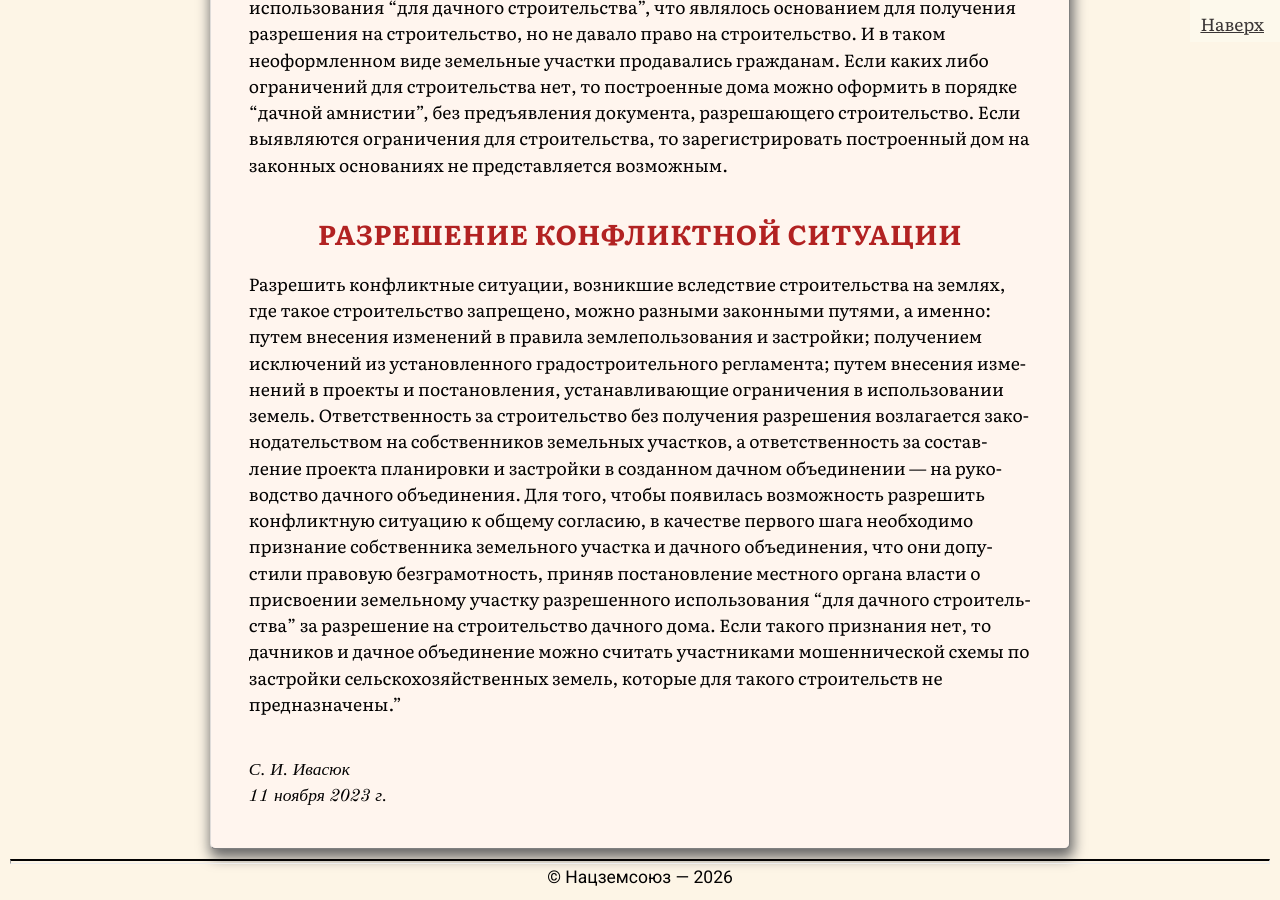
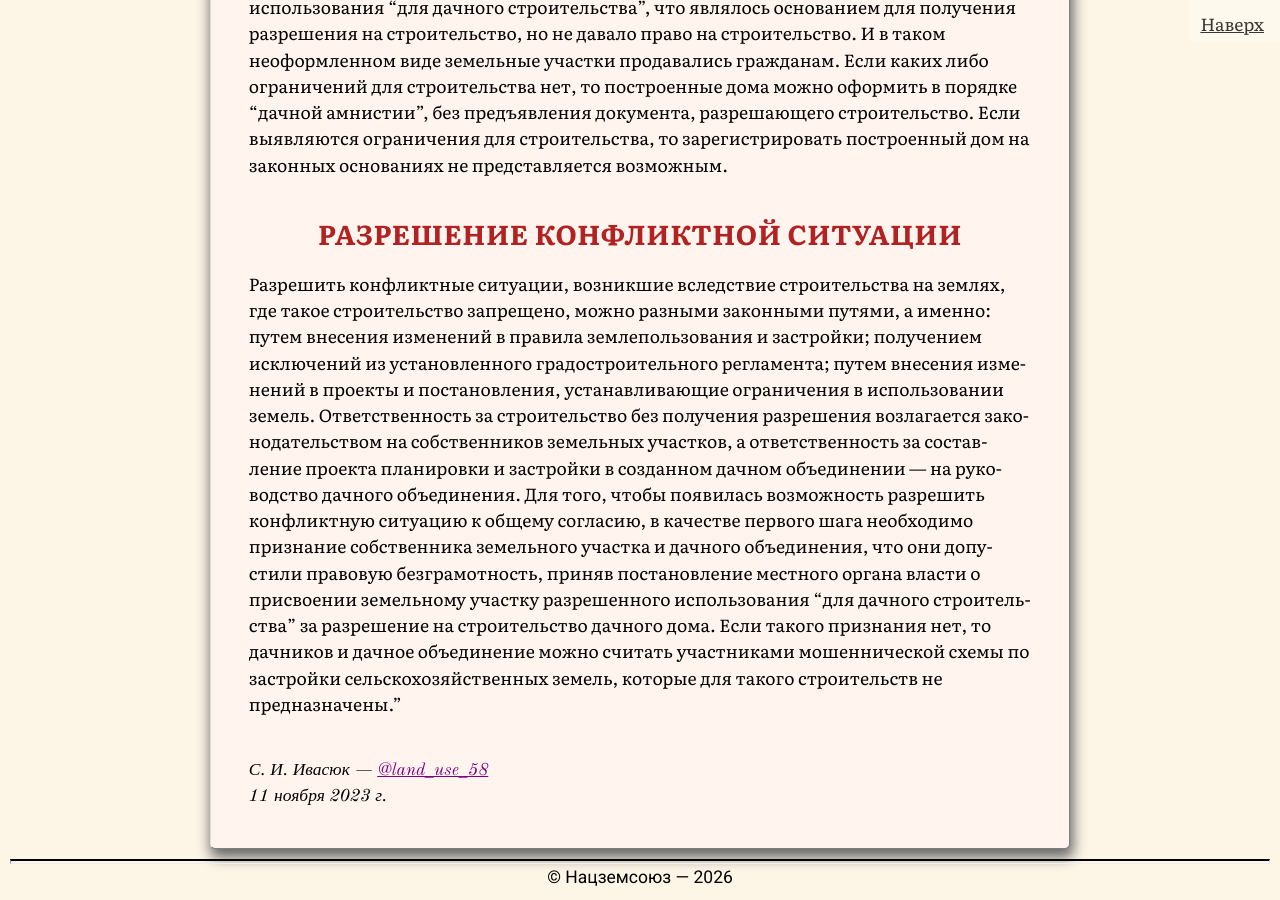
Before and after one commit to SergSi/land-use-art, a Jekyll site: the page built from _posts/2023-03-01-dachi.md, in a window 1280 px wide and 900 px high, scrolled down 2619 px. Built offline with Jekyll 4.4.1, drawn with Linux system fonts in a browser that asks for light colours; some web fonts are replaced.

Commit message:
Update date.html

```diff
--- a/_includes/date.html
+++ b/_includes/date.html
@@ -1,6 +1,6 @@
 <div style="font-family: 'Old Standard TT', serif;">
     {% if page.author %}
-      {{ page.author }}<br>
+      {{ page.author }} — <a href="https://t.me/land_use_58" target="_blank" rel="noopener noreferrer">@land_use_58</a><br>
     {% endif %}
     {% if page.date %}
     {{ page.date | date: "%d %B %Y г."
```
